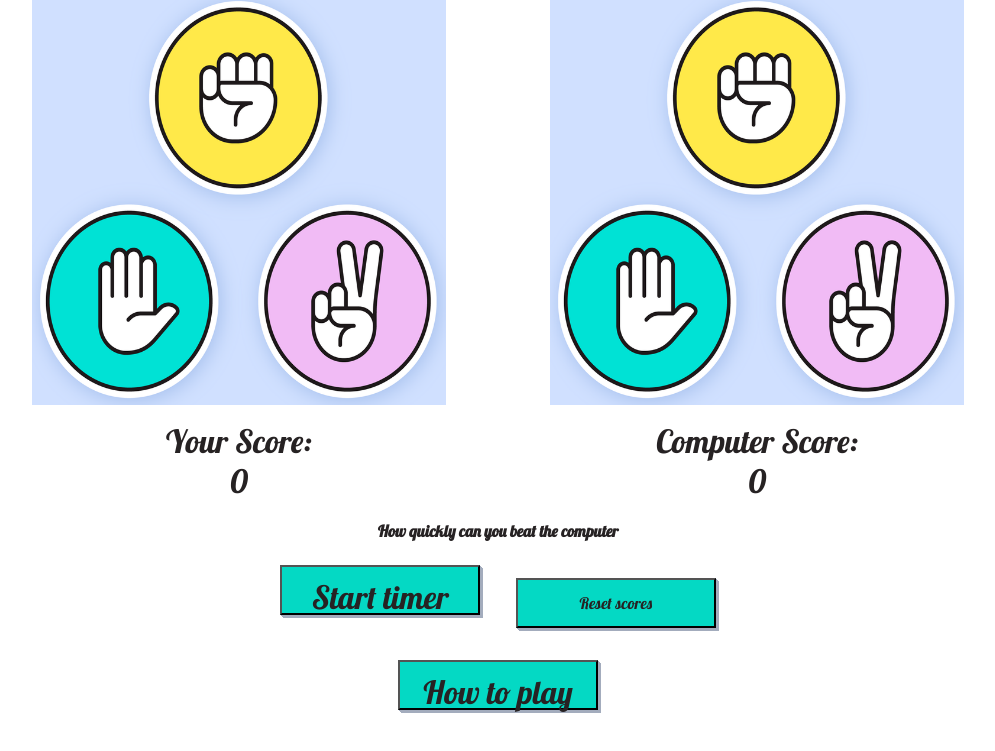
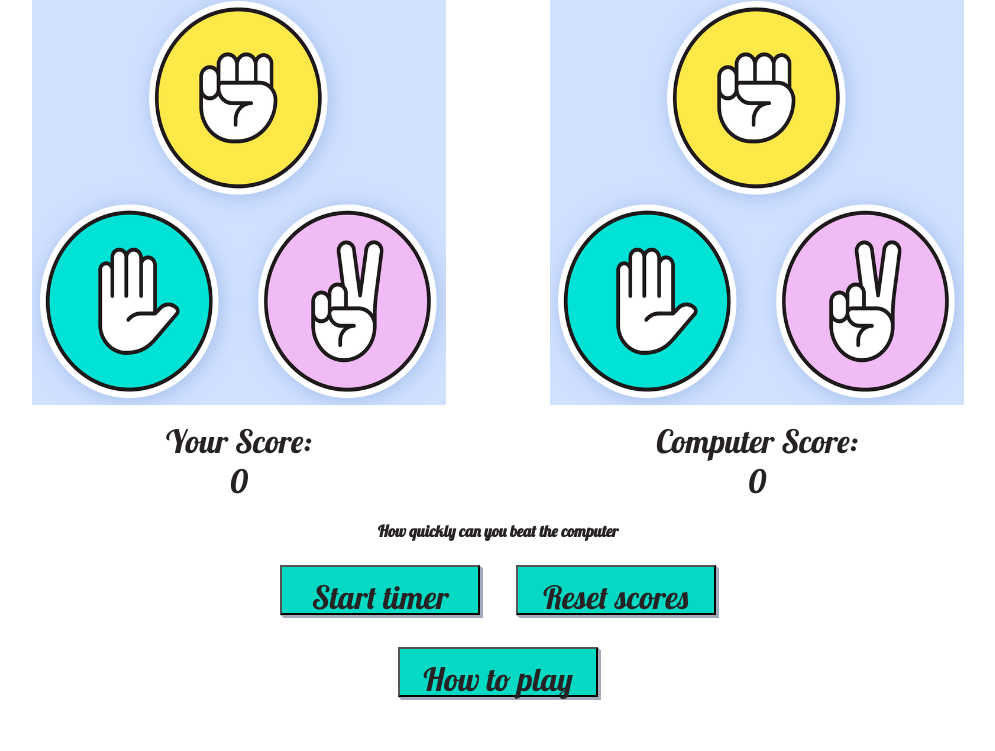
Before and after one commit to Lucy-Glanville-Brown/rock-paper-scissors, a plain HTML site: page index.html in a window 1280 px wide. Shown: the part 486-1237 px from the top of the page, without its empty margins (142-1137 px from the left). Drawn offline with Linux system fonts and the light colour scheme.

Commit message:
Add .reset-button to media queries

```diff
--- a/assets/css/style.css
+++ b/assets/css/style.css
@@ -251,7 +251,7 @@ hr {
         font-size: 3rem;
     }
 
-    .control, #messages, .player, .computer, #timer, .timer-container, .timer-button, #open {
+    .control, #messages, .player, .computer, #timer, .timer-container, .timer-button, .reset-button, #open {
         font-size: 1.2rem;
     }
 }
@@ -259,7 +259,7 @@ hr {
 /* For medium to large screen sizes from 850px wide and up */
 @media screen  and (min-width: 850px) {
 
-    .control, #messages, .player, .computer, #timer, .timer-container, .timer-button, #open {
+    .control, #messages, .player, .computer, #timer, .timer-container, .timer-button, .reset-button, #open {
         font-size: 1.5rem;
     }
 }
@@ -267,7 +267,7 @@ hr {
 /* For larger to extra large screens size from 1200px wide and up */
 @media screen and (min-width: 1200px) {
 
-    .control, #messages, .player, .computer, #timer, .timer-container, .timer-button, #open {
+    .control, #messages, .player, .computer, #timer, .timer-container, .timer-button, .reset-button, #open {
         font-size: 2rem;
     }
 
```
Also changed, not shown: 1 other file.
